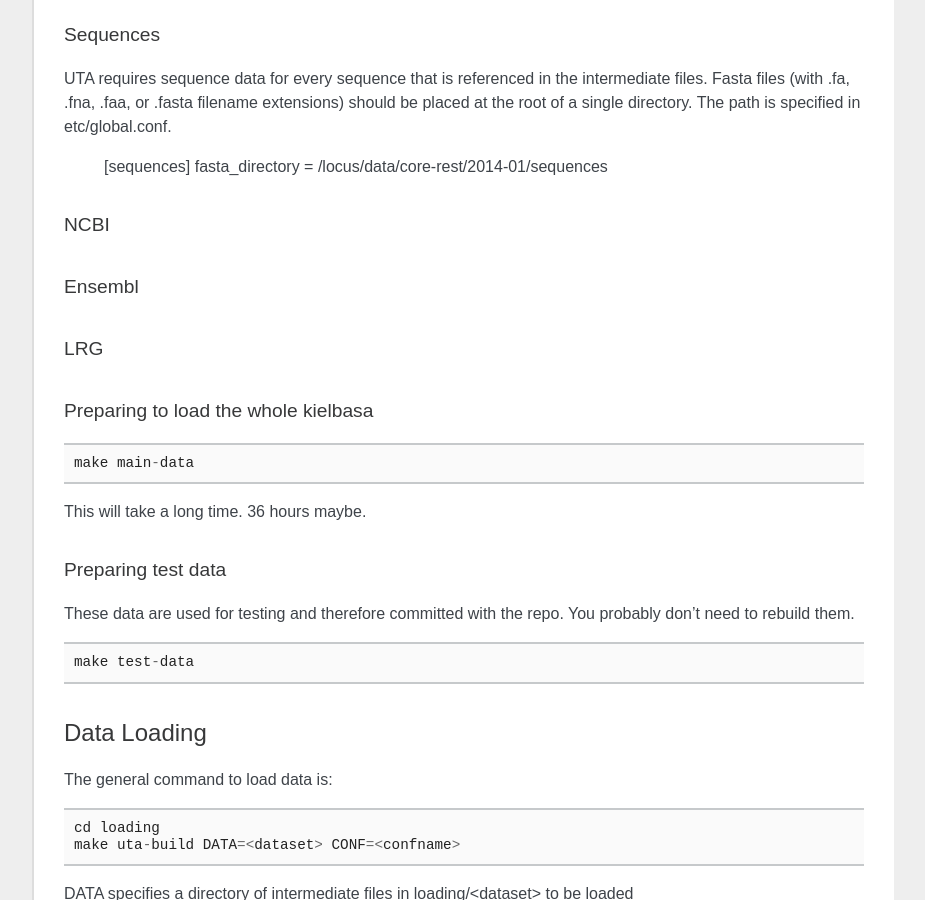
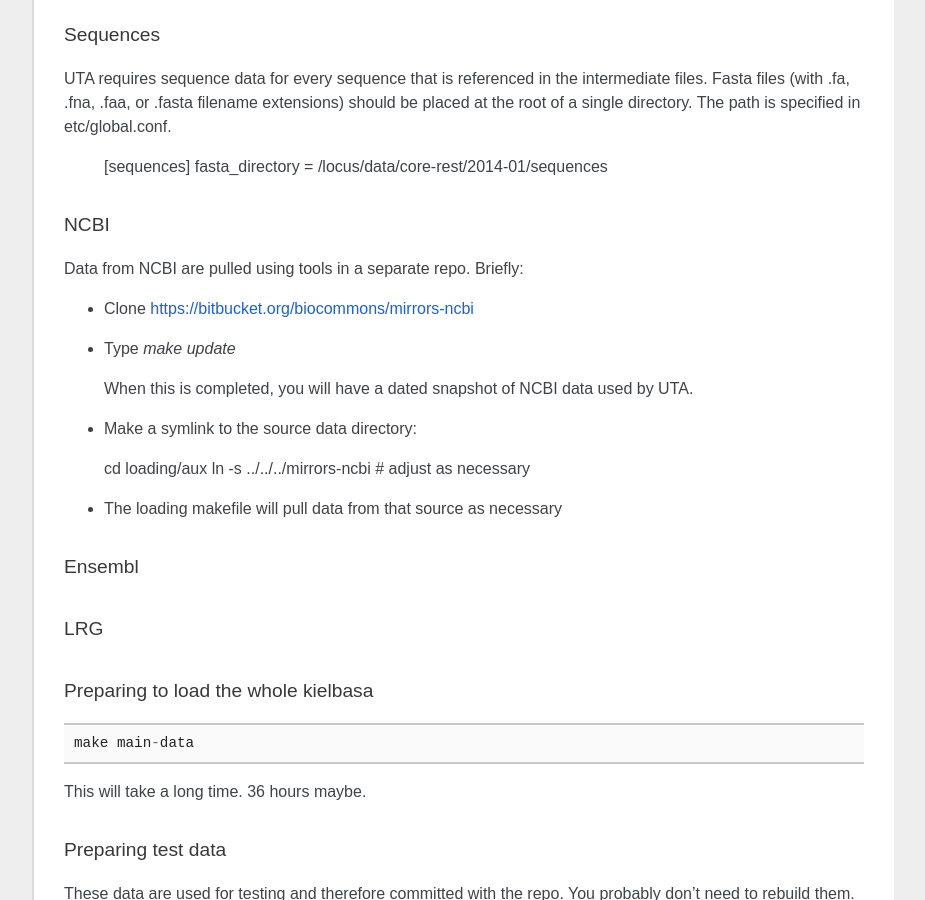
Before and after one commit to biocommons/uta, a Sphinx documentation site: the page built from doc/source/db_loading.rst, in a window 1280 px wide and 900 px high, scrolled down 2018 px. Shown: the whole window, without its empty margins (198-1123 px from the left). Built offline with Sphinx 7.4.7, drawn with Linux system fonts in a browser that asks for light colours; formulas are drawn with MathJax 3; pages that are not in the unit, such as notebooks, are missing from menus; the version number could not be read and is left out.

```diff
--- a/doc/source/db_loading.rst
+++ b/doc/source/db_loading.rst
@@ -95,8 +95,26 @@
 NCBI
 ^^^^
 
+Data from NCBI are pulled using tools in a separate repo. Briefly:
+
+* Clone https://bitbucket.org/biocommons/mirrors-ncbi
+
+* Type `make update`
+
+  When this is completed, you will have a dated snapshot of NCBI data used by UTA.
+
+* Make a symlink to the source data directory::
+
+  cd loading/aux
+  ln -s ../../../mirrors-ncbi # adjust as necessary
+
+* The loading makefile will pull data from that source as necessary
+
+
 Ensembl
 ^^^^^^^
+
+
 
 LRG
 ^^^
```
Also changed, not shown: 2 other files.
